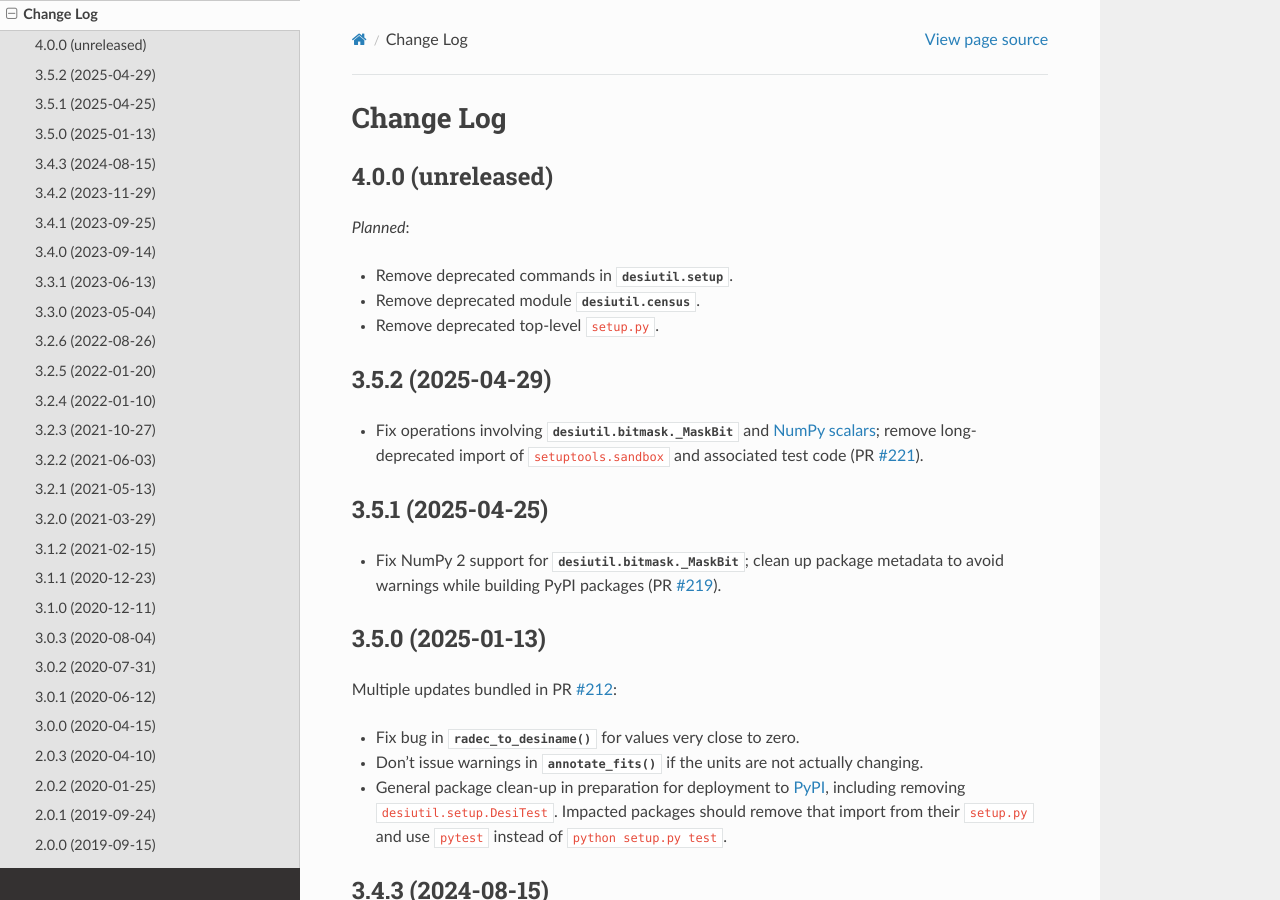
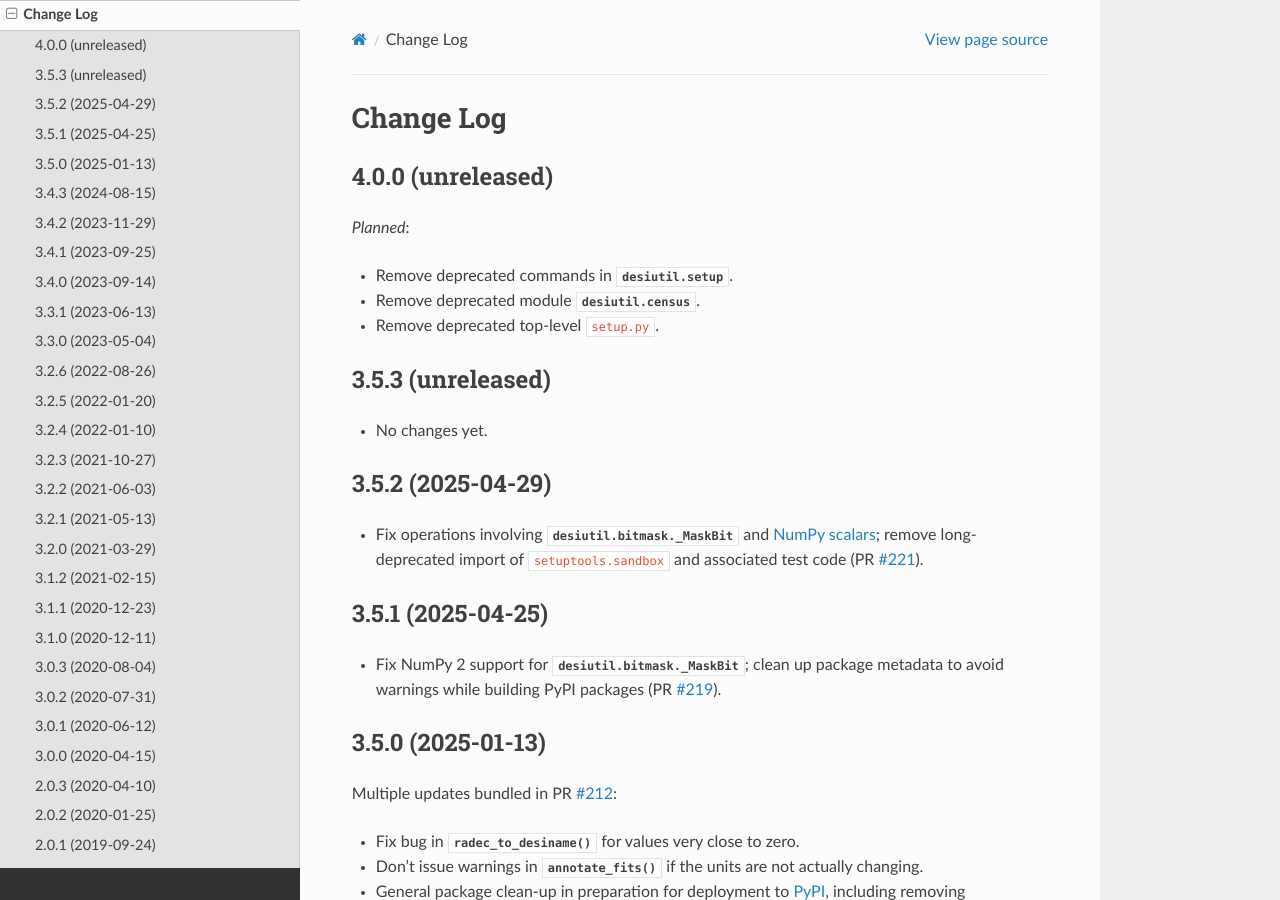
Before and after one commit to desihub/desiutil, a Sphinx documentation site: the page built from doc/changes.rst, in a window 1280 px wide and 900 px high. Built offline with Sphinx 7.4.7 and the Read the Docs theme 3.1.0, drawn with Linux system fonts in a browser that asks for light colours.

Commit message:
bump version after tag

```diff
--- a/doc/changes.rst
+++ b/doc/changes.rst
@@ -10,6 +10,11 @@ Change Log
 * Remove deprecated commands in :mod:`desiutil.setup`.
 * Remove deprecated module :mod:`desiutil.census`.
 * Remove deprecated top-level ``setup.py``.
+
+3.5.3 (unreleased)
+------------------
+
+* No changes yet.
 
 3.5.2 (2025-04-29)
 ------------------
--- a/py/desiutil/_version.py
+++ b/py/desiutil/_version.py
@@ -1 +1 @@
-__version__ = '3.5.2'
+__version__ = '3.5.3.dev1180'
```
